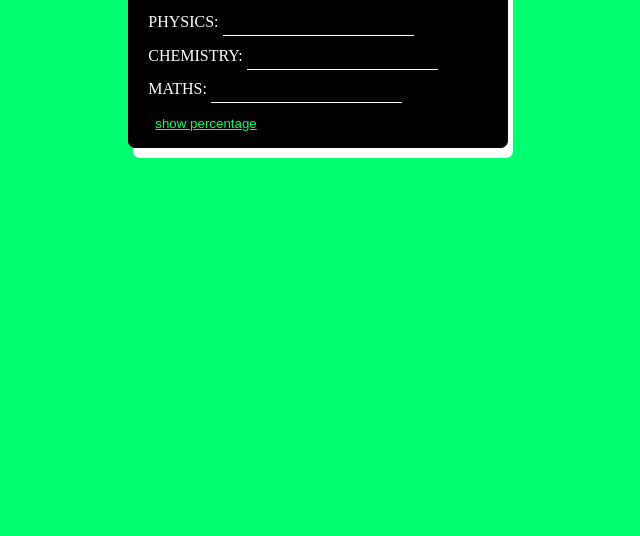
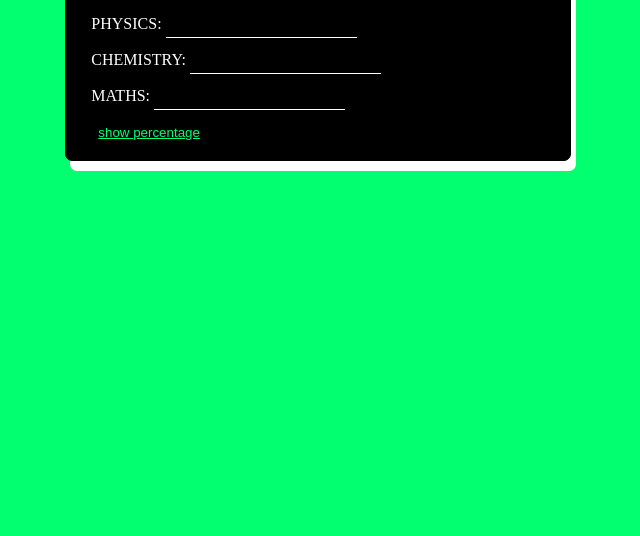
Before and after one commit to Nimish238/Grade-calculator.github.io, a plain HTML site: page index.html in a window 1280 px wide. Shown: the part 264-800 px from the top of the page, without its empty margins (322-962 px from the left). Drawn offline with nearby package versions, Linux system fonts and the light colour scheme.

Commit message:
Update index.css

```diff
--- a/index.css
+++ b/index.css
@@ -7,7 +7,7 @@
 }
 .a{
 border: 1px solid black;
-margin: 15% 35%;
+margin: 15% 30%;
 border-radius: 7px;
 box-shadow: 5px 10px ;
 background-color: black;
```
